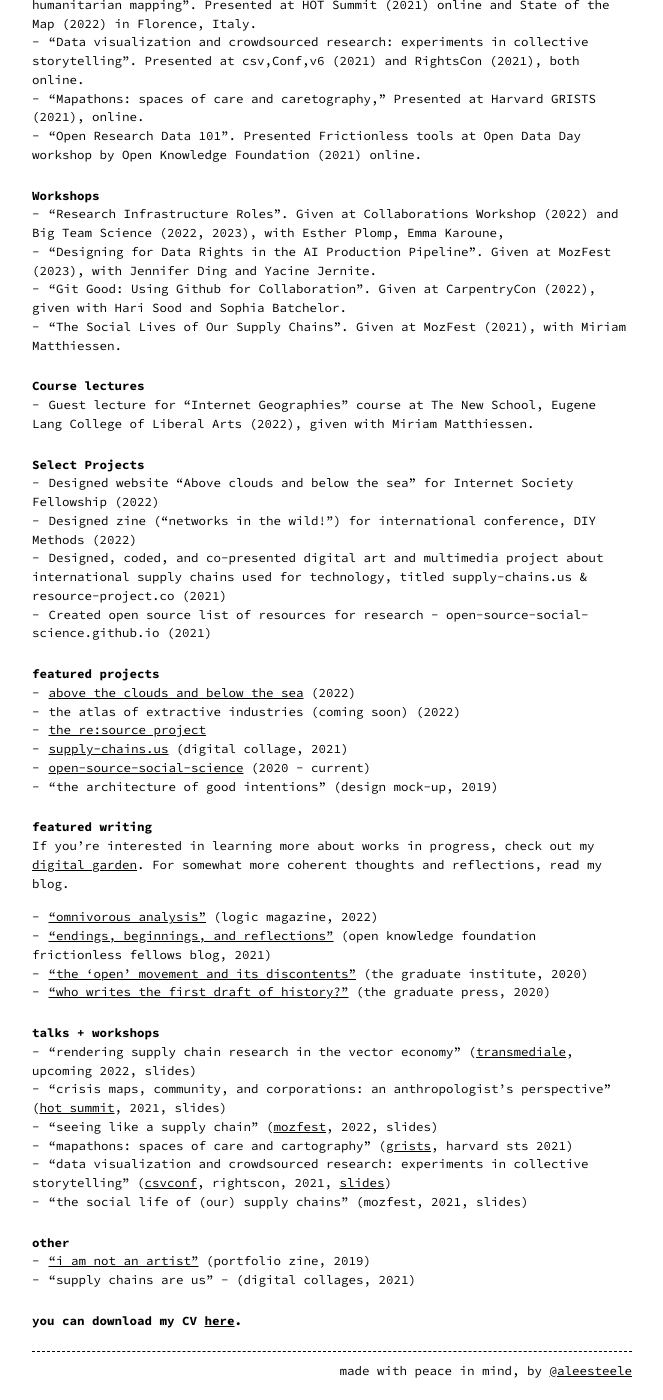
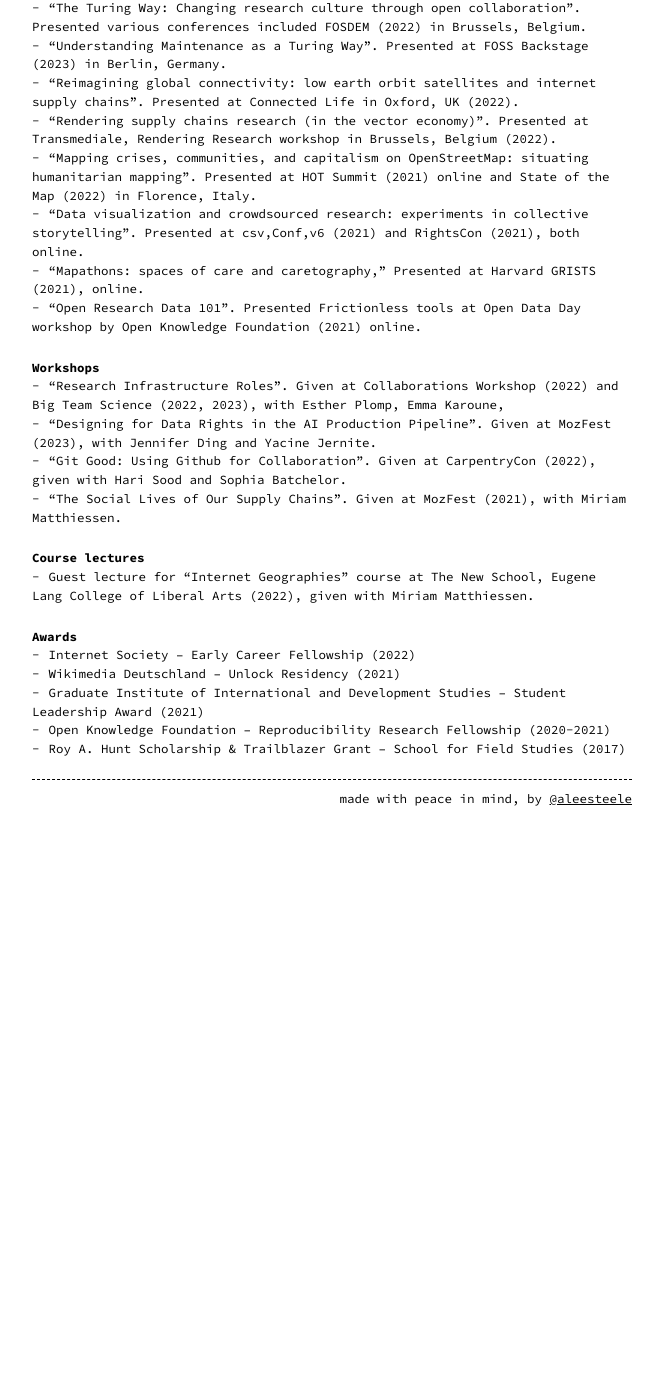
Before and after one commit to riggraz/no-style-please, a Jekyll site: the page built from projects.md, in a window 1280 px wide and 1400 px high, scrolled down 906 px. Shown: the whole window, without its empty margins (308-971 px from the left). Built offline with Jekyll 4.4.1, drawn with Linux system fonts in a browser that asks for light colours; after the commit the page ends 1735 px from its top, so only the background shows below that; some of the changed text lies outside the part shown.

Commit message:
editing projects page

```diff
--- a/projects.md
+++ b/projects.md
@@ -4,19 +4,23 @@
 permalink: /projects
 ---
 
-# Awards
-Internet Society – Early Career Fellowship (2022)
-Wikimedia Deutschland – Unlock Residency (2021)
-Graduate Institute of International and Development Studies – Student Leadership Award (2021)
-Open Knowledge Foundation – Reproducibility Research Fellowship (2020-2021)
-Roy A. Hunt Scholarship & Trailblazer Grant – School for Field Studies (2017)
+### You can download my CV <a href="https://res.cloudinary.com/aleesteele/image/upload/v1620909383/Steele_CV_2021.pdf">here</a>.
+
+# Select Projects
+* Designed website “Above clouds and below the sea” for Internet Society Fellowship (2022)
+* Designed zine (“networks in the wild!”) for international conference, DIY Methods (2022)
+* Designed, coded, and co-presented digital art and multimedia project about international supply chains used for technology, titled supply-chains.us & resource-project.co (2021)
+* Created open source list of resources for research, open-source-social-science.github.io (2021)
+* Designed mock-up for "Atlas of Extractive Industries" for Transparency Lab (2021-2022)
+* Designed portfolio zine, <a href="https://res.cloudinary.com/aleesteele/image/upload/v1632865983/Steele-Portfolio_a8unhx.pdf">"i am not an artist"</a> (2019)
+* Designed mock-project, "the architecture of good intentions" (2019)
 
 # Select Publications
 
 ## Public writing and journalism
-“Omnivorous analysis: where do satellite images come from?”, Logic Magazine (2022)
-“Who wries the first draft of history?”, The Graduate Press (2021)
-“The ‘open’ movement and Its discontents”, Graduate Institute  (2020)
+* “Omnivorous analysis: where do satellite images come from?”, Logic Magazine (2022)
+* “Who wries the first draft of history?”, The Graduate Press (2021)
+* “The ‘open’ movement and Its discontents”, Graduate Institute  (2020)
 
 ## Academic writing
 * J Ding, C Akiki, Y Jernite, AL Steele, T Popo, “Towards Openness Beyond Open Access: User Journeys through 3 Open AI Collaboratives,” (2023)
@@ -48,45 +52,9 @@
 ## Course lectures
 * Guest lecture for “Internet Geographies” course at The New School, Eugene Lang College of Liberal Arts (2022), given with Miriam Matthiessen.
 
-# Select Projects
-* Designed website “Above clouds and below the sea” for Internet Society Fellowship (2022)
-* Designed zine (“networks in the wild!”) for international conference, DIY Methods (2022)
-* Designed, coded, and co-presented digital art and multimedia project about international supply chains used for technology, titled supply-chains.us & resource-project.co (2021)
-* Created open source list of resources for research - open-source-social-science.github.io (2021)
-
-
-
-# featured projects
-
-- <a href="https://mmm.page/internetsupplychains.main">above the clouds and below the sea</a> (2022)
-- the atlas of extractive industries (coming soon) (2022)
-- <a href="https://resource-project.co/">the re:source project</a>
-- <a href="https://www.supply-chains.us/">supply-chains.us</a> (digital collage, 2021)
-- <a href="https://open-source-social-science.github.io/" class="bio-link">open-source-social-science</a> (2020 - current)
-- "the architecture of good intentions" (design mock-up, 2019)
-
-# featured writing
-
-If you're interested in learning more about works in progress, check out my <a href="https://notes.aleesteele.com/">digital garden</a>. For somewhat more coherent thoughts and reflections, read my blog.
-
-- <a href="https://logicmag.io/clouds/">"omnivorous analysis"</a> (logic magazine, 2022)
-- <a href="https://fellows.frictionlessdata.io/blog/anne-final-blog/">"endings, beginnings, and reflections"</a> (open knowledge foundation frictionless fellows blog, 2021)
-- <a href="https://www.graduateinstitute.ch/communications/news/open-movement-and-its-discontents">"the 'open' movement and its discontents"</a> (the graduate institute, 2020)
-- <a href="https://thegraduatepress.org/2020/11/16/who-writes-the-first-draft-of-history/">"who writes the first draft of history?"</a> (the graduate press, 2020)
-
-# talks + workshops
-
-- "rendering supply chain research in the vector economy" (<a href="">transmediale</a>, upcoming 2022, slides)
-- "crisis maps, community, and corporations: an anthropologist's perspective" (<a href="https://summit.hotosm.org/">hot summit</a>, 2021, slides)
-- "seeing like a supply chain" (<a href="">mozfest</a>, 2022, slides)
-- "mapathons: spaces of care and cartography" (<a href="gristsconference.wordpress.com/">grists</a>, harvard sts 2021)
-- "data visualization and crowdsourced research: experiments in collective storytelling" (<a href="https://csvconf.com/speakers/#anne-lee-steele">csvconf</a>, rightscon, 2021, <a href="https://zenodo.org/record/4739237#.YJLasi8RqJ8">slides</a>)
-- "the social life of (our) supply chains" (mozfest, 2021, slides)
-
-
-# other
-- <a href="https://res.cloudinary.com/aleesteele/image/upload/v1632865983/Steele-Portfolio_a8unhx.pdf">"i am not an artist"</a> (portfolio zine, 2019)
-- "supply chains are us" - (digital collages, 2021)
-
-
-### you can download my CV <a href="https://res.cloudinary.com/aleesteele/image/upload/v1620909383/Steele_CV_2021.pdf">here</a>.
+# Awards
+* Internet Society – Early Career Fellowship (2022)
+* Wikimedia Deutschland – Unlock Residency (2021)
+* Graduate Institute of International and Development Studies – Student Leadership Award (2021)
+* Open Knowledge Foundation – Reproducibility Research Fellowship (2020-2021)
+* Roy A. Hunt Scholarship & Trailblazer Grant – School for Field Studies (2017)
```
